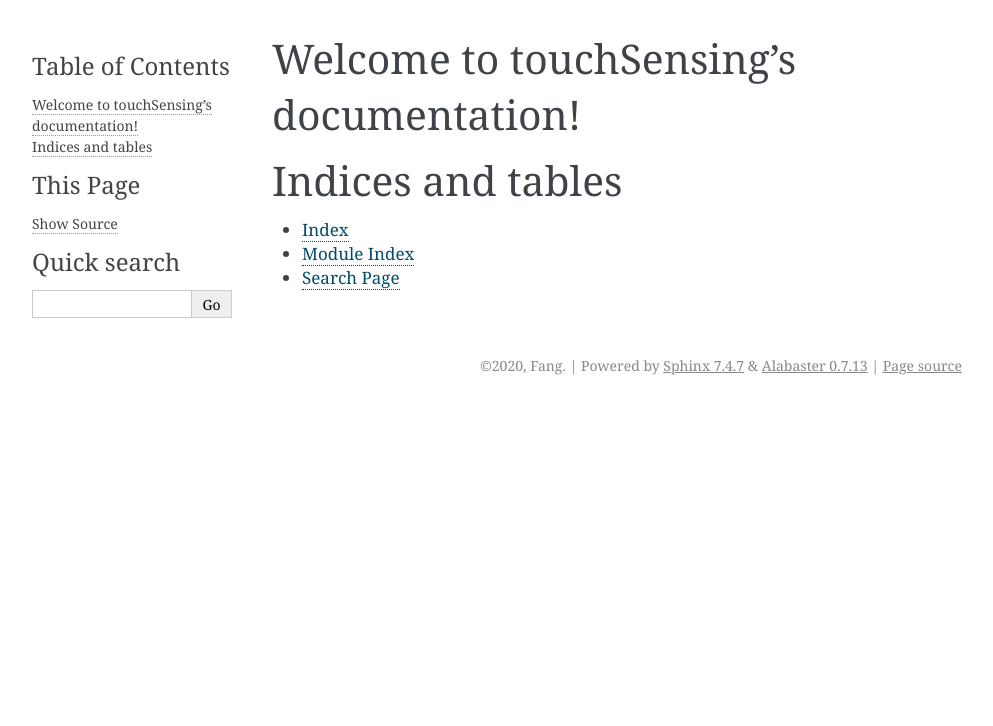
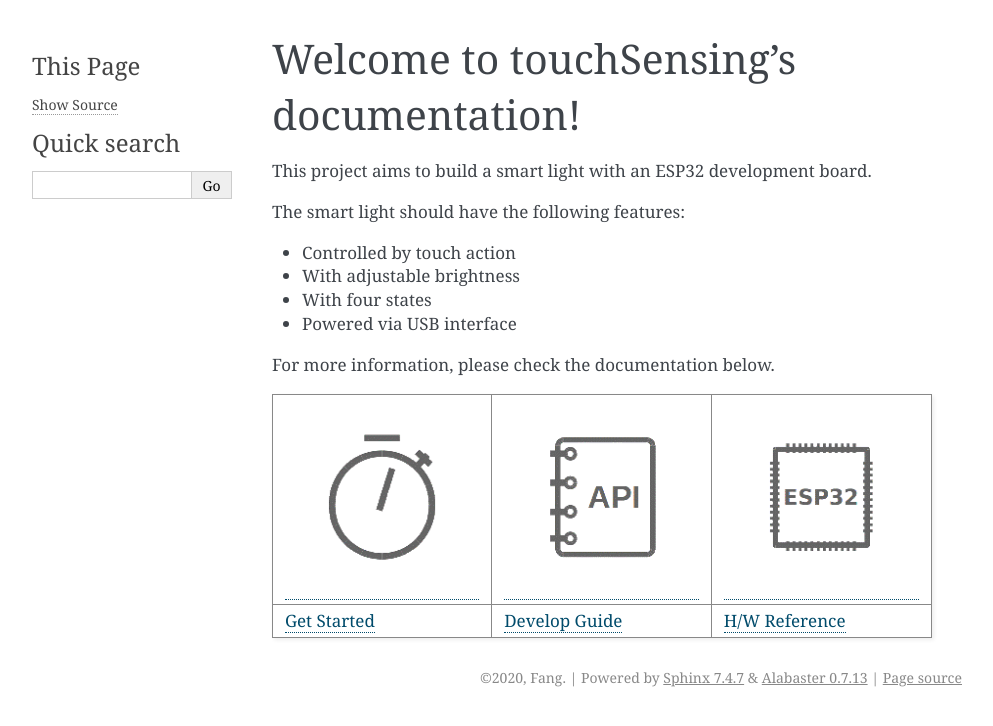
Before and after one commit to skywxFang/touchSensing, a Sphinx documentation site: the page built from docs/index.rst, in a window 1280 px wide. Shown: the top 726 px of the page, without its empty margins (148-1141 px from the left). Built offline with Sphinx 7.4.7, drawn with Linux system fonts in a browser that asks for light colours.

Commit message:
provide introduction to this project

```diff
--- /dev/null
+++ b/docs/developguide.rst
@@ -0,0 +1,2 @@
+Set up Development Environment
+=================================
--- /dev/null
+++ b/docs/gettingstarted.rst
@@ -0,0 +1,4 @@
+Get Started
+=============
+
+This document is intended to help you set up the software development environment for the hardware based on the ESP32 chip by Espressif.
--- /dev/null
+++ b/docs/hardware.rst
@@ -0,0 +1,2 @@
+Hardware Reference
+===================
--- a/docs/index.rst
+++ b/docs/index.rst
@@ -6,15 +6,35 @@
 Welcome to touchSensing's documentation!
 ========================================
 
+This project aims to build a smart light with an ESP32 development board.
+
+The smart light should have the following features:
+
+* Controlled by touch action
+* With adjustable brightness
+* With four states
+* Powered via USB interface
+
+For more information, please check the documentation below.
+
+==================  ==================  ==================
+|Get Started|_      |Develop Guide|_    |H/W Reference|_
+------------------  ------------------  ------------------
+`Get Started`_      `Develop Guide`_    `H/W Reference`_
+==================  ==================  ==================
+
+.. |Get Started| image:: ../_static/get-started.png
+.. _Get Started: gettingstarted.html
+
+.. |Develop Guide| image:: ../_static/api-reference.png
+.. _Develop Guide: gettingstarted.html
+
+.. |H/W Reference| image:: ../_static/hw-reference.png
+.. _H/W Reference: gettingstarted.html
+
 .. toctree::
-   :maxdepth: 2
-   :caption: Contents:
+   :hidden:
 
-
-
-Indices and tables
-==================
-
-* :ref:`genindex`
-* :ref:`modindex`
-* :ref:`search`
+   Get Started <gettingstarted>
+   Develop Guide <developguide>
+   H/W Reference <hardware>
```
Also changed, not shown: docs/_static/api-reference.png (added), docs/_static/get-started.png (added), docs/_static/hw-reference.png (added).
